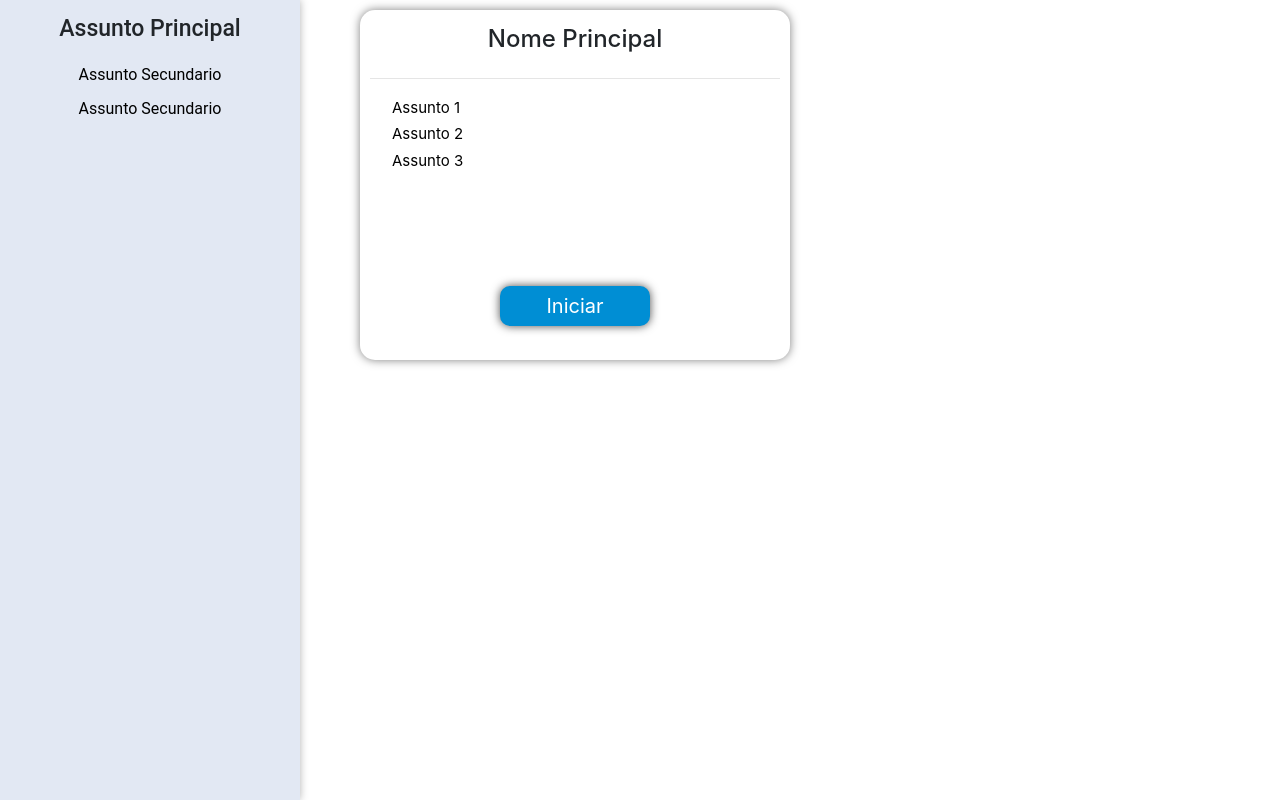
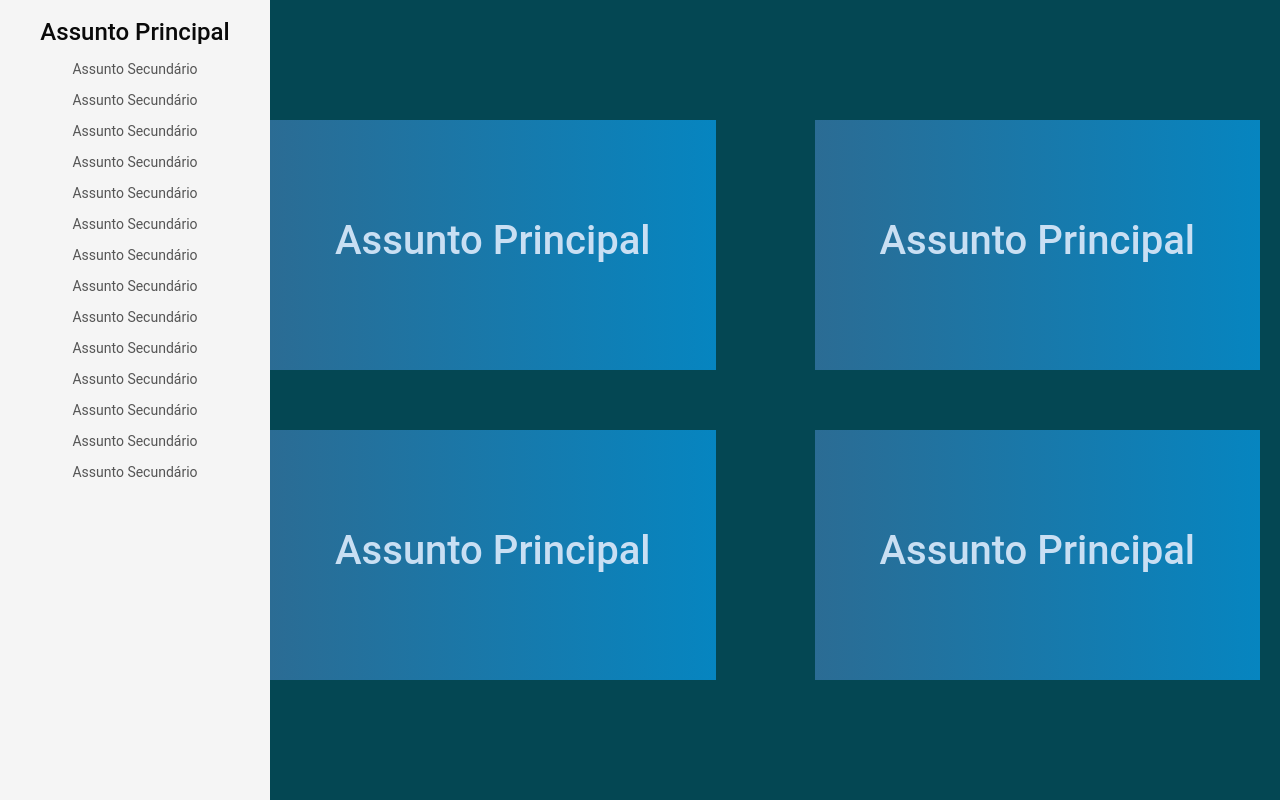
Before and after one commit to gabrielSantosLima/matheasy-frontend, a plain HTML site: page Telas/Modulos/index.html in a window 1280 px wide. Drawn offline with nearby package versions, Linux system fonts and the light colour scheme.

Commit message:
Alterações na Tela de Modulos

```diff
--- a/Telas/Modulos/index.html
+++ b/Telas/Modulos/index.html
@@ -1,51 +1,105 @@
+
 <!DOCTYPE html>
-<html lang="pt-BR">
-
+<html lang="pt-br">
 <head>
     <meta charset="UTF-8">
-    <meta name="viewport" content="width=device-width, initial-scale=1, shrink-to-fit=no">
+    <meta name="viewport" content="width=device-width, initial-scale=1.0">
     <title>Assuntos</title>
     <link rel="shortcut icon" href="/assets/picture.ico">
-    <link rel="stylesheet" href="./../../bootstrap-4.5.0-dist/css/bootstrap.min.css">
-    <link rel="stylesheet" href="./styles.css">
-    <link rel="stylesheet" href="./../footer/style.css">
+    <link rel="stylesheet" href="style.css">
+    <link rel="stylesheet" href="/estilo-global.css">
+    <link rel="stylesheet" href="/bootstrap-4.5.0-dist/css/bootstrap.min.css">
+    <link rel="stylesheet" href="/bootstrap-4.5.0-dist/js/bootstrap.min.js">
 </head>
+<body>
+<div class="wrapper">
+	<nav class="sidebar">
+		<div id="bloco-conteudo">
+			<h2>Assunto Principal</h2>
+			<ul>
+				<li><a href="#">Assunto Secundário</a></li>
+                <li><a href="#">Assunto Secundário</a></li>
+                <li><a href="#">Assunto Secundário</a></li>
+                <li><a href="#">Assunto Secundário</a></li>
+                <li><a href="#">Assunto Secundário</a></li>
+                <li><a href="#">Assunto Secundário</a></li>
+                <li><a href="#">Assunto Secundário</a></li>
+				<li><a href="#">Assunto Secundário</a></li>
+                <li><a href="#">Assunto Secundário</a></li>
+                <li><a href="#">Assunto Secundário</a></li>
+                <li><a href="#">Assunto Secundário</a></li>
+                <li><a href="#">Assunto Secundário</a></li>
+                <li><a href="#">Assunto Secundário</a></li>
+                <li><a href="#">Assunto Secundário</a></li>
+			</ul>
+		</div>
+	</nav>
+    <section id="main">
+        <div class="container-card">
+            <div id="card">
+                <div class="front">
+                    <h1>Assunto Principal</h1>
+                </div>
+                <div class="content">
+                <h3>Assunto Principal</h3>
+                <ul>
+                    <li><a href="#">Assunto Um</a></li>
+                </ul>
+                <button type="button" class="btn btn-info">Iniciar</button>
+            </div>
+            </div>
 
-<body>
-    <div class="list-assuntos">
-        <ul class="navList">
-            <div class="lista-content">
-                <h4 class="titulo-list">Assunto Principal</h4>
-                <li class="conteudo"><a href="#">Assunto Secundario</a></li>
-                <li class="conteudo"><a href="#">Assunto Secundario</a></li>
+             <div id="card">
+                <div class="front">
+                    <h1>Assunto Principal</h1>
+                </div>
+                <div class="content">
+                <h3>Assunto Principal</h3>
+                <ul>
+                    <li class="mini-assunto">Assunto Primeiro</li>
+                    <li class="mini-assunto">Assunto Segundo</li>
+                    <li class="mini-assunto">Assunto Terceiro</li>
+                    <li class="mini-assunto">Assunto Quarto</li>
+                </ul>
+                <button type="button" class="btn btn-info">Iniciar</button>
             </div>
-        </ul>
-    </div>
+            </div>
 
-    <section class="cards">
-        <div class="grid-container">
-            <div class="card">
-                <h4>Nome Principal
-                </h4>
-                <hr>
+            <div id="card">
+                <div class="front">
+                    <h1>Assunto Principal</h1>
+                </div>
+                <div class="content">
+                <h3>Assunto Principal</h3>
                 <ul>
-                    <li><a href="#">Assunto 1</a></li>
-                    <li><a href="#">Assunto 2</a></li>
-                    <li><a href="#">Assunto 3</a></li>
+                    <li class="mini-assunto">Assunto Primeiro</li>
+                    <li class="mini-assunto">Assunto Segundo</li>
+                    <li class="mini-assunto">Assunto Terceiro</li>
+                    <li class="mini-assunto">Assunto Quarto</li>
                 </ul>
-                <div class="botao">
-                    <button><span>Iniciar</span></button>
+                <button type="button" class="btn btn-info">Iniciar</button>
+            </div>
+            </div>
+
+            <div id="card">
+                <div class="front">
+                    <h1>Assunto Principal</h1>
                 </div>
+                <div class="content">
+                <h3>Assunto Principal</h3>
+                <ul>
+                    <li class="mini-assunto">Assunto Primeiro</li>
+                    <li class="mini-assunto">Assunto Segundo</li>
+                    <li class="mini-assunto">Assunto Terceiro</li>
+                    <li class="mini-assunto">Assunto Quarto</li>
+                </ul>
+                <button type="button" class="btn btn-info">Iniciar</button>
+            </div>
             </div>
         </div>
     </section>
 
-
-    <script src="https://code.jquery.com/jquery-3.5.1.slim.min.js" integrity="sha384-DfXdz2htPH0lsSSs5nCTpuj/zy4C+OGpamoFVy38MVBnE+IbbVYUew+OrCXaRkfj" crossorigin="anonymous"></script>
-    <script src="https://cdn.jsdelivr.net/npm/popper.js@1.16.0/dist/umd/popper.min.js" integrity="sha384-Q6E9RHvbIyZFJoft+2mJbHaEWldlvI9IOYy5n3zV9zzTtmI3UksdQRVvoxMfooAo" crossorigin="anonymous"></script>
-    <script src="./../../bootstrap-4.5.0-dist/js/bootstrap.min.js"></script>
-    <script src="./script.js"></script>
-
-</body>
-
+        <script src="/bootstrap-4.5.0-dist/js/bootstrap.min.js"></script>
+        <script src="/jquery/jquery-3.5.1.min.js"></script>
+	</body>
 </html>
--- /dev/null
+++ b/Telas/Modulos/style.css
@@ -0,0 +1,240 @@
+:root{
+    --sidebar-text: #0a0a0a;
+    --sidebar-text-hover: #fff;
+    --sidbar-background: #f5f5f5;
+    --sidebar-background-hover: #0875cf;
+    --sidebar-link: #555;
+
+}
+
+body{
+    margin: 0;
+    font-family: 'Roboto', sans-serif;
+}
+
+* {
+	box-sizing: border-box;
+}
+
+/* Sidebar */
+
+.sidebar {
+	width: 270px;
+	height: 100vh;
+	padding: 10px;
+	background: var(--sidbar-background);
+	position: fixed;
+    overflow: auto;
+    text-align: center;
+}
+
+.sidebar h2 {
+	margin:10px;
+	overflow: hidden;
+    line-height: 1;
+    font-size: 24px;
+	color: var(--sidebar-text);
+}
+
+.sidebar ul {
+	list-style: none;
+    padding: 0px;
+
+}
+
+.sidebar a {
+	display: block;
+	padding: 5px 20px;
+    text-decoration: none;
+    font-size: 14px;
+	color: var(--sidebar-link);
+}
+
+
+
+.sidebar li a.active, .sidebar li a:hover {
+	background: var(--sidebar-background-hover);
+    color: var(--sidebar-text-hover);
+    text-decoration: none;
+}
+
+@media (max-width: 700px) {
+	.sidebar {
+		border-top: 80px solid var(--sidebar-background);
+		width: auto;
+		height: auto;
+		position: relative;
+		display: flex;
+		flex-wrap: wrap;
+		padding: 10px;
+	}
+	.sidebar > div {
+		flex: 1;
+		margin: 10px;
+	}
+	.sidebar a {
+		padding: 5px;
+	}
+}
+
+/* Main */
+
+:root{
+    --main-background: rgb(4, 71, 83);
+    --card-background: rgb(255, 255, 255);
+    --card-front-background: linear-gradient(to right, rgb(43, 108, 148), rgb(6, 133, 192));
+    --card-front-background-hover: rgb(106, 170, 230);
+    --card-front-background-image: url('/assets/icons/learn.svg');
+    --card-content-ul: rgba(241, 241, 241, 0.308);
+}
+
+*{
+    margin: 0;
+    padding: 0;
+    box-sizing: border-box;
+    font-family: 'Roboto', sans-serif;
+}
+
+#main{
+	padding-left: 250px;
+    display: flex;
+    justify-content: center;
+    align-items: center;
+    background: var(--main-background);
+    min-height: 100vh;
+}
+
+.container-card{
+    position: relative;
+    width: 1000px;
+    display: flex;
+    justify-content: space-between;
+    flex-wrap: wrap;
+    margin: 20px;
+}
+
+.container-card #card{
+    position: relative;
+    height: 250px;
+    background: var(--card-background);
+    display: flex;
+    width: 45%;
+    margin: 30px 0;
+}
+
+.container-card #card .front{
+    position: absolute;
+    top: 0;
+    left: 0;
+    width: 100%;
+    height: 100%;
+    background: var(--card-front-background);
+    z-index: 1;
+    display: flex;
+    justify-content: center;
+    align-items: center;
+    overflow: hidden;
+    transition: 0.5s ease-in-out;
+}
+
+.container-card #card:hover .front{
+    border-radius: 10%;
+    width: 150px;
+    height: 150px;
+    left: -45px;
+    top: calc(50% - 75px);
+    transition: 0.5s ease-in-out;
+    background-color: var(--card-front-background-hover);
+    background-image: url('/assets/icons/math.svg');
+    background-repeat: no-repeat;
+    background-size: 100px;
+    background-position: center;
+}
+
+.container-card #card .front h1{
+    color: rgb(201, 223, 243);
+}
+
+.container-card #card:hover .front h1{
+    font-size: 18px;
+    font-weight: 900;
+    text-align: center;
+}
+
+.container-card #card .content{
+    position: absolute;
+    right: 0;
+    width: calc(100% - 75px);
+    height: 100%;
+    padding: 10px;
+    display: flex;
+    flex-direction: column;
+    justify-content: center;
+    align-items: center;
+}
+
+.container-card #card .content ul{
+    overflow: auto;
+    border: 0.5px solid rgba(0, 0, 0, 0.020);
+    width: 300px;
+    height: 60%;
+}
+
+.container-card #card .content ul li{
+    text-align: center;
+    font-size: 14px;
+    padding: 2px;
+}
+
+.container-card #card .content ul li a{
+    text-decoration: none;
+    color: #222;
+    transition: 0.5s ease;
+}
+
+.container-card #card .content ul li a:hover{
+    color: rgb(51, 132, 185);
+}
+
+.container-card .card .content h3{
+    margin-bottom: 5px;
+    font-size: 24px;
+}
+
+.content .card .content button{
+    display: inline-block;
+    margin-top: 10px;
+    padding: 10px;
+}
+
+@media only screen and (max-width: 992px){
+    .container-card{
+        width: 100%;
+        flex-direction: column;
+        align-items: center;
+    }
+
+    .container-card #card{
+        width: 400px;
+    }
+}
+
+@media only screen and (max-width: 768px){
+	#main{
+		padding: 0;
+	}
+    .container-card #card{
+        max-width: 400px;
+        flex-direction: column;
+        height: auto;
+    }
+
+    .container-card #card .front{
+       display: none;
+    }
+
+    .container-card #card .content{
+        position: relative;
+        width: 100%;
+    }
+}
--- a/Telas/Modulos/styles.css
+++ /dev/null
@@ -1,154 +0,0 @@
-* {
-    margin: 0;
-    padding: 0;
-    text-decoration: none;
-}
-
-
-/* Estilo da Lista Lateral*/
-
-.navList {
-    position: fixed;
-    float: left;
-    margin: 0;
-    width: 300px;
-    height: 100% !important;
-    box-shadow: 0 0 0.5em rgba(0, 0, 0, 0.3);
-    list-style-type: none;
-    background-color: #e2e8f3;
-    overflow: auto;
-    font-family: 'Roboto', sans-serif;
-}
-
-.navList .lista-content {
-    text-align: center;
-}
-
-.lista-content .titulo-list {
-    margin-bottom: 15px;
-    margin-top: 15px;
-    font-weight: 10px;
-    text-align: center;
-    font-size: 23px;
-}
-
-.conteudo a:link {
-    text-decoration: none;
-}
-
-.conteudo {
-    margin: 0;
-    padding-top: 5px;
-    padding-bottom: 5px;
-    font-size: 16px;
-}
-
-.conteudo a {
-    color: black;
-}
-
-.conteudo:hover {
-    background-color: rgba(13, 92, 102, 0.3);
-}
-
-.conteudo a:hover {
-    color: rgb(29, 114, 153);
-}
-
-:root {
-    --color-btn-background: #008ed4;
-    --color-text: black;
-    --color-list-text-hover: rgb(42, 163, 200);
-    --color-btn-background-hover: rgb(0, 27, 114);
-    --color-btn-text: white;
-}
-
-
-/*
-
-    CARDS | Area dos Assuntos
-
-*/
-
-.grid-container {
-    display: grid;
-    grid-template-columns: repeat(auto-fill, minmax(20em, 1fr));
-    grid-template-rows: auto;
-    margin-left: 350px;
-    column-gap: 20px;
-    grid-gap: 20px;
-    padding: 10px;
-    max-width: 900px;
-}
-
-
-/* Configurações do card em si, individualmente*/
-
-.grid-container>div {
-    border: 0;
-    font-size: 20px;
-    border-radius: 15px;
-    min-width: 200px;
-    box-shadow: 0 0 0.5em rgba(0, 0, 0, 0.5);
-}
-
-.card {
-    padding: 10px;
-    height: 350px;
-}
-
-.card li {
-    list-style: none;
-    margin-left: 20px;
-    font-size: 15px;
-    font-weight: 20px;
-    padding: 2px;
-}
-
-.card ul {
-    overflow: auto;
-    overflow-y: auto;
-    height: 50%;
-}
-
-.card li a {
-    text-decoration: none;
-    color: var(--color-text);
-    margin-bottom: 5px;
-}
-
-.card li a:hover {
-    color: var(--color-list-text);
-}
-
-.card h4 {
-    text-align: center;
-    margin-top: 5px;
-}
-
-
-/* BOTAO */
-
-.botao {
-    text-align: center;
-    margin-top: 10px;
-}
-
-.card button {
-    width: 150px;
-    padding: 5px;
-    border-radius: 10px;
-    box-shadow: 0 0 0.5em rgba(0, 0, 0, 0.7);
-    cursor: pointer;
-    border: none;
-    background-color: var(--color-btn-background);
-    transition: all 0.7s;
-}
-
-.card button:hover {
-    background-color: var(--color-btn-background-hover);
-}
-
-.card button span {
-    color: var(--color-btn-text);
-}
```
Also changed, not shown: Telas/Homepage/index.html (+1 -1 lines), Telas/Perfil/index.html (added, +16 -0 lines), Telas/Perfil/style.css (added), assets/icons/learn.svg (added), assets/icons/math.svg (added).
